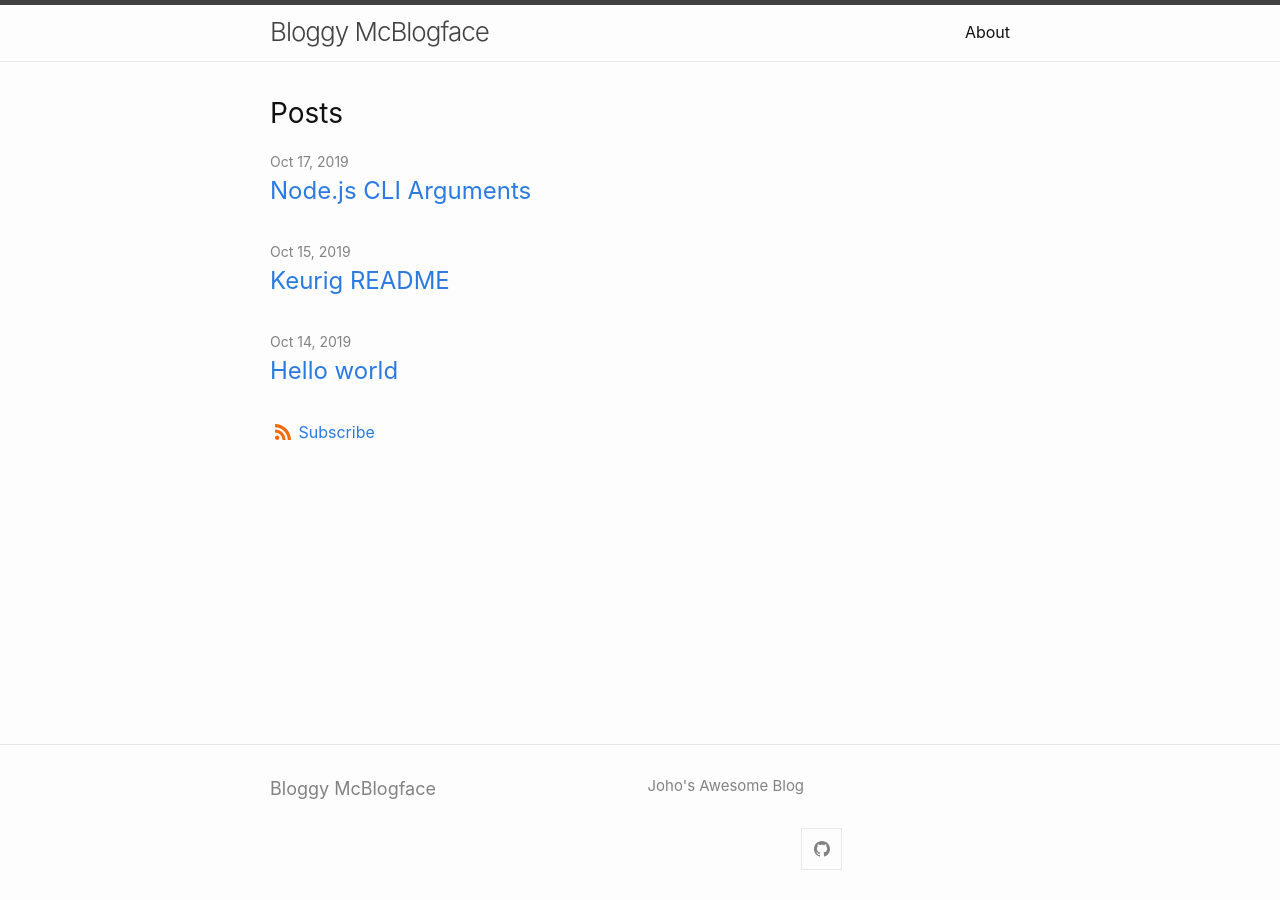
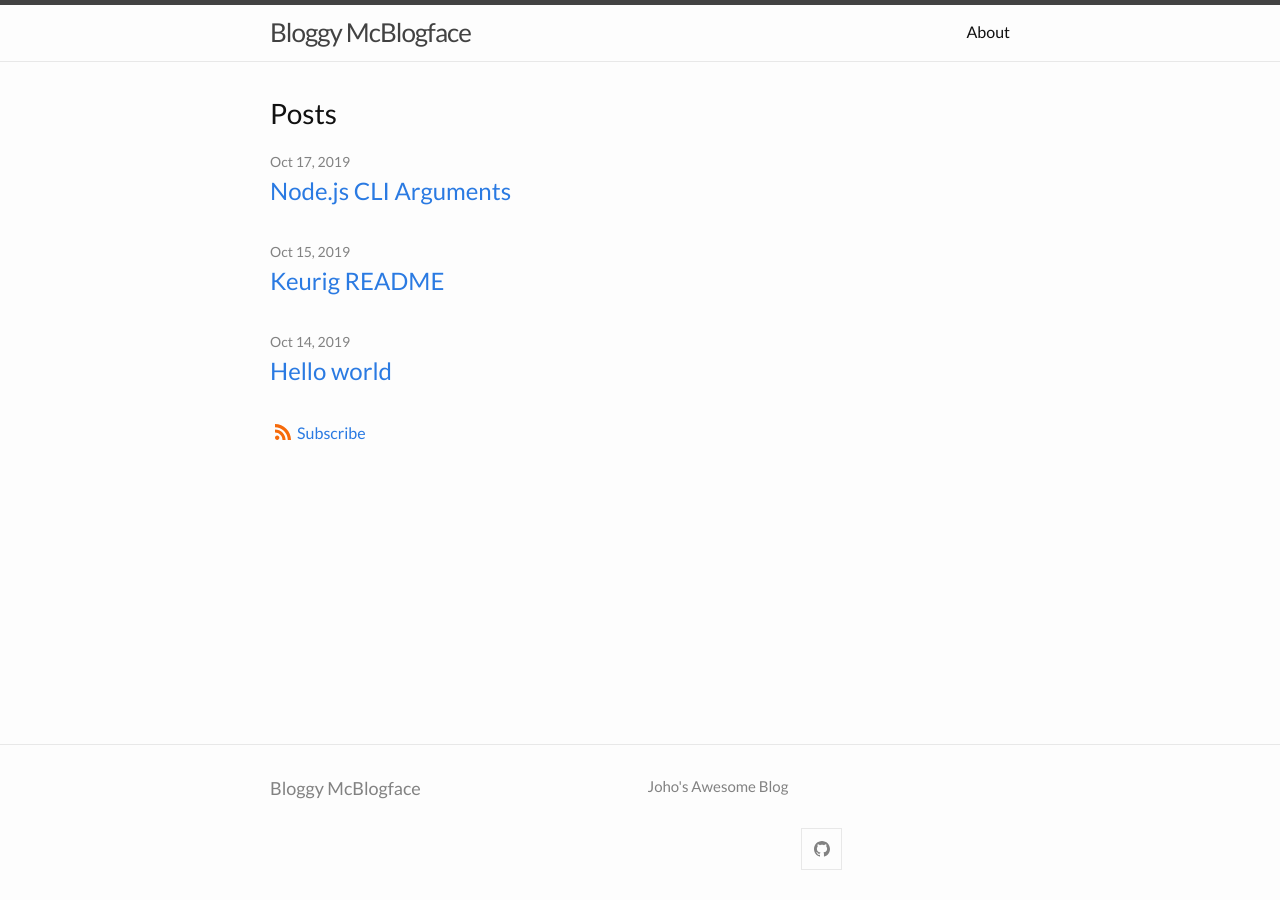
Before and after one commit to loljoho/blog, a Jekyll site: the page built from index.md, in a window 1280 px wide. Built offline with Jekyll 4.4.1, drawn with Linux system fonts in a browser that asks for light colours.

Commit message:
Import Lato & Roboto Mono fonts

```diff
--- a/assets/css/style.scss
+++ b/assets/css/style.scss
@@ -1,6 +1,12 @@
 ---
 # Only the main Sass file needs front matter (the dashes are enough)
 ---
+
+@import url('https://fonts.googleapis.com/css?family=Lato&display=swap&subset=latin-ext');
+@import url('https://fonts.googleapis.com/css?family=Roboto+Mono&display=swap&subset=latin-ext');
+
+$base-font-family: "Lato", Verdana, Helvetica, Arial, sans-serif, "Apple Color Emoji", "Segoe UI Emoji", "Segoe UI Symbol";
+$mono-font-family: 'Roboto Mono', "Lucida Console", Monaco, monospace;
 
 @import "minima";
 
```
